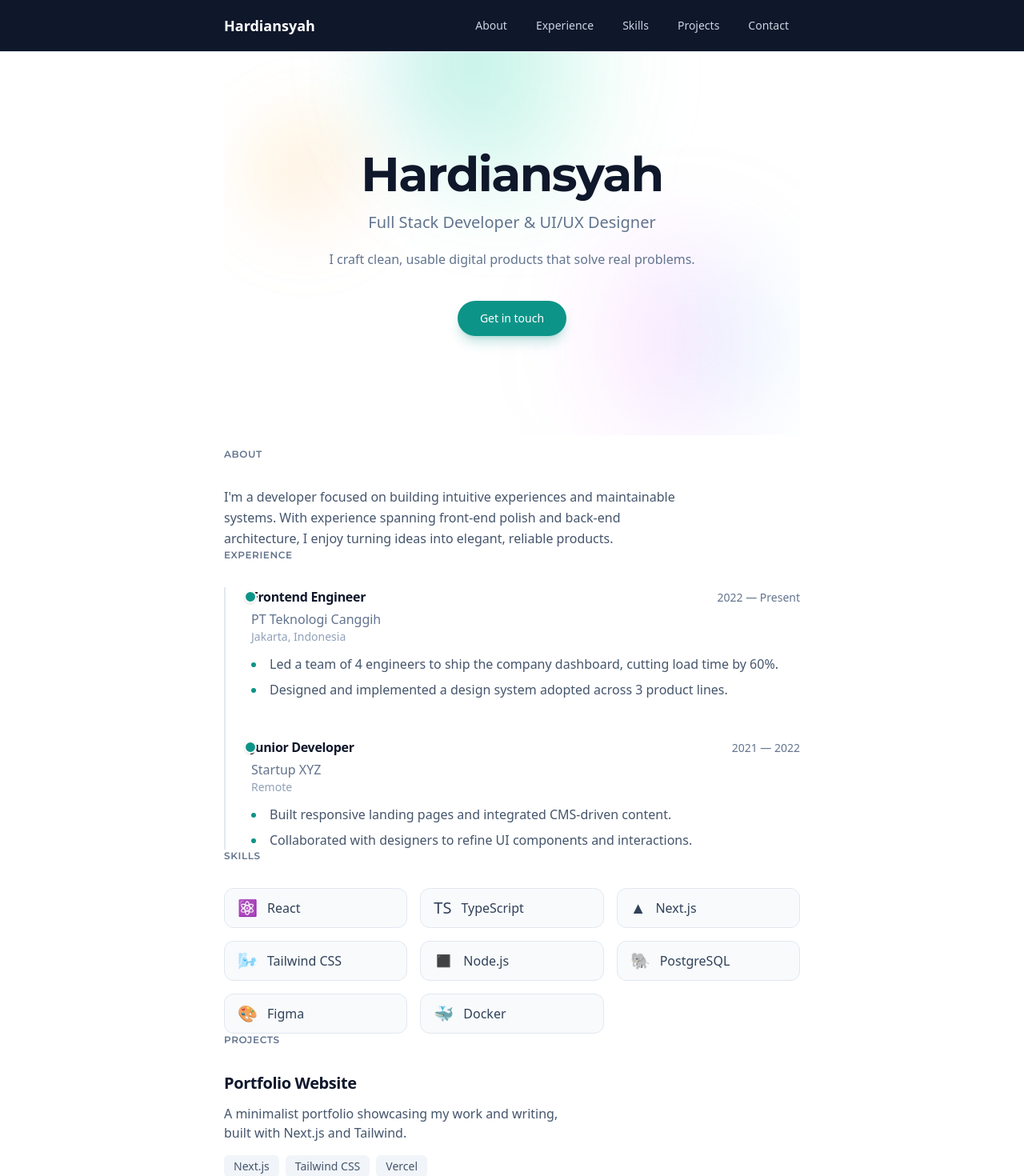
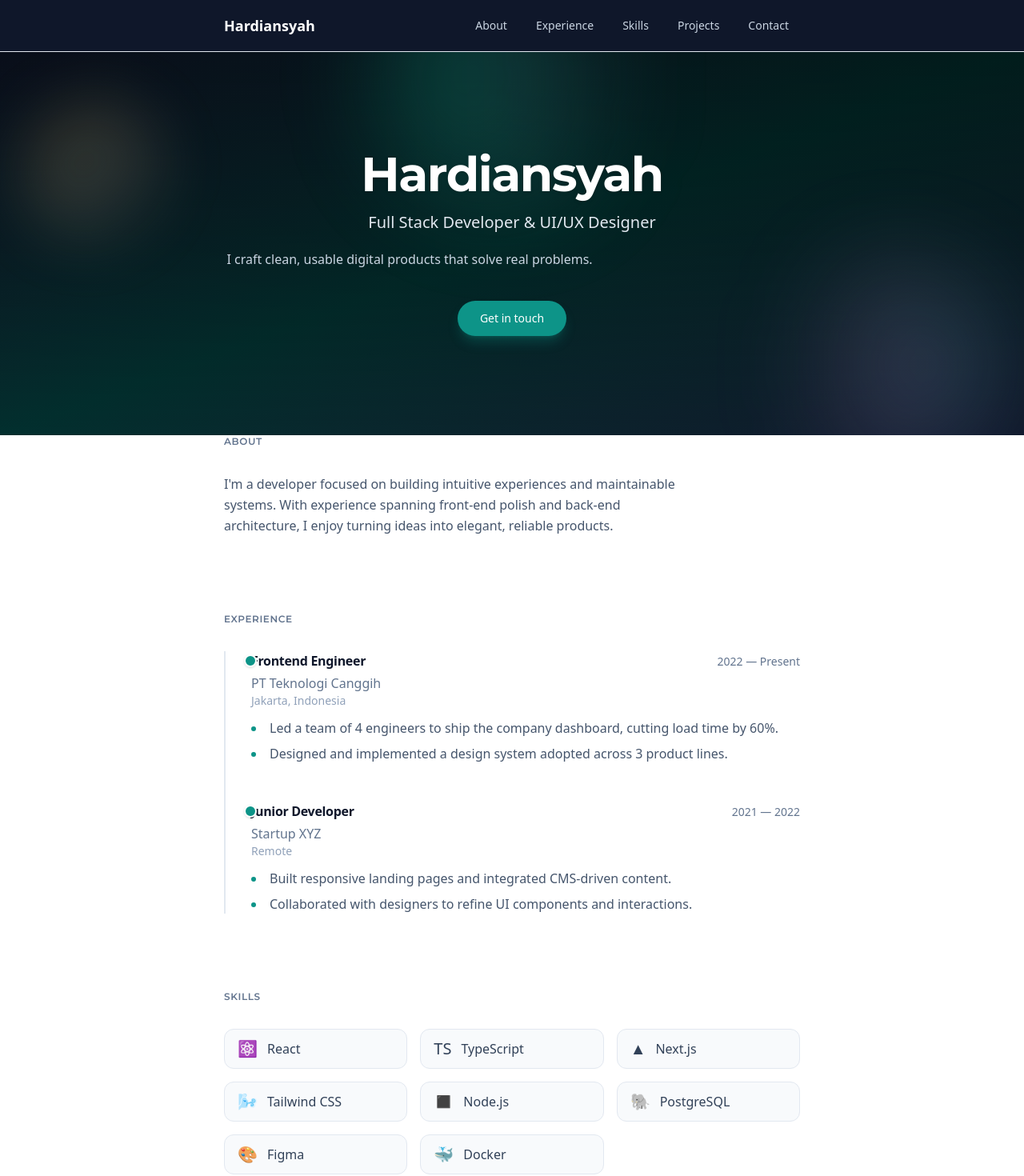
Before and after one commit to hardiansyahid/hardiansyah, a Next.js app: page / in a window 1280 px wide. Shown: the top 1470 px of the page at 80% size. Built offline with nearby package versions, Linux system fonts and the light colour scheme.

Commit message:
Full-width banner hero; content at 90% centered; add top margin between sections

```diff
--- a/src/app/page.tsx
+++ b/src/app/page.tsx
@@ -31,7 +31,6 @@ const navItems = [
   { label: "Contact", href: "#contact" },
 ];
 
-// Section heading (reuse)
 const SectionHeading = ({ children }: { children: string }) => (
   <h3
     className={`mb-8 text-xs font-semibold uppercase tracking-wider text-slate-500 ${montserrat.className}`}
@@ -132,39 +131,40 @@ export default function Home() {
         </div>
       </header>
 
-      {/* ===== Main flow ===== */}
-      <main className="mx-auto max-w-3xl px-6">
-        {/* Hero */}
-        <section className="relative isolate mt-16 flex min-h-[60vh] items-center justify-center overflow-hidden py-28">
-          <div className="absolute inset-0 -z-10">
+      {/* ===== Hero / Banner (full width) ===== */}
+      <section className="relative isolate mt-16 flex w-full min-h-[60vh] items-center justify-center overflow-hidden bg-gradient-to-br from-slate-900 via-teal-950 to-primary py-28">
+        {/* banner overlay + parallax decorative blobs */}
+        <div className="absolute inset-0 -z-20">
+          <div className="absolute inset-0 bg-gradient-to-b from-black/40 via-black/25 to-transparent" />
           <Parallax
             speed={0.15}
-              className="absolute -top-32 left-1/2 h-72 w-72 -translate-x-1/2 rounded-full bg-gradient-to-r from-teal-500/30 via-emerald-400/20 to-transparent blur-3xl"
+            className="absolute -top-32 left-1/2 h-80 w-80 -translate-x-1/2 rounded-full bg-gradient-to-r from-emerald-400/25 via-teal-300/15 to-transparent blur-3xl"
           />
           <Parallax
             speed={0.3}
-              className="absolute bottom-0 right-10 h-60 w-60 rounded-full bg-gradient-to-l from-cyan-400/25 via-fuchsia-400/20 to-transparent blur-3xl"
+            className="absolute bottom-[-2.5rem] right-10 h-64 w-64 rounded-full bg-gradient-to-l from-cyan-300/20 via-fuchsia-300/15 to-transparent blur-3xl"
           />
           <Parallax
-              speed={0.2}
-              className="absolute top-20 left-8 h-40 w-40 rounded-full bg-gradient-to-br from-amber-400/20 via-orange-300/15 to-transparent blur-2xl"
+            speed={0.18}
+            className="absolute top-16 left-8 h-44 w-44 rounded-full bg-gradient-to-br from-amber-300/20 via-orange-200/15 to-transparent blur-2xl"
           />
         </div>
 
-          <FadeInSection className="max-w-xl text-center">
+        {/* content: 90% width, centered */}
+        <FadeInSection className="relative z-10 w-[90%] max-w-3xl text-center">
           <h1
-              className={`text-5xl font-extrabold tracking-tight text-slate-900 md:text-6xl ${montserrat.className}`}
+            className={`text-5xl font-extrabold tracking-tight text-white drop-shadow md:text-6xl ${montserrat.className}`}
           >
             {name}
           </h1>
-            <p className="mt-4 text-xl text-slate-500 dark:text-slate-400">
+          <p className="mt-4 text-xl text-slate-200">
             {role}
           </p>
-            <p className="mt-5 max-w-lg text-slate-500">{tagline}</p>
+          <p className="mt-5 max-w-lg text-slate-300">{tagline}</p>
           <div className="mt-10 flex justify-center">
             <a
               href="#contact"
-                className="inline-flex items-center justify-center rounded-full bg-accent px-7 py-3 text-sm font-medium text-white shadow-lg shadow-accent/25 ring-2 ring-transparent transition-all hover:-translate-y-0.5 hover:bg-accent-light hover:shadow-xl"
+              className="inline-flex items-center justify-center rounded-full bg-accent px-7 py-3 text-sm font-medium text-white shadow-lg shadow-accent/30 ring-2 ring-transparent transition-all hover:-translate-y-0.5 hover:bg-accent-light hover:shadow-xl"
             >
               Get in touch
             </a>
@@ -172,8 +172,10 @@ export default function Home() {
         </FadeInSection>
       </section>
 
+      {/* ===== Main content (90%-ish, well-spaced sections) ===== */}
+      <main className="mx-auto max-w-3xl space-y-24 px-6">
         {/* About */}
-        <section id="about" className="pt-4">
+        <section id="about">
           <FadeInSection>
             <SectionHeading>About</SectionHeading>
             <p className="max-w-xl leading-relaxed text-slate-600 dark:text-slate-300">
@@ -312,8 +314,8 @@ export default function Home() {
       </main>
 
       {/* ===== Footer ===== */}
-      <footer className="mt-28 border-t border-slate-200 px-6 pb-12 pt-12 text-center text-sm text-slate-500 dark:border-slate-800 dark:text-slate-400">
-        <div className="mx-auto max-w-3xl">
+      <footer className="mt-28 border-t border-slate-200 pb-12 pt-16 text-center text-sm text-slate-500 dark:border-slate-800 dark:text-slate-400">
+        <div className="mx-auto max-w-3xl px-6">
           <p>
             © <CopyrightYear /> {name}. All rights reserved.
           </p>
```
Lines whose indentation alone changed are shown as unchanged.
